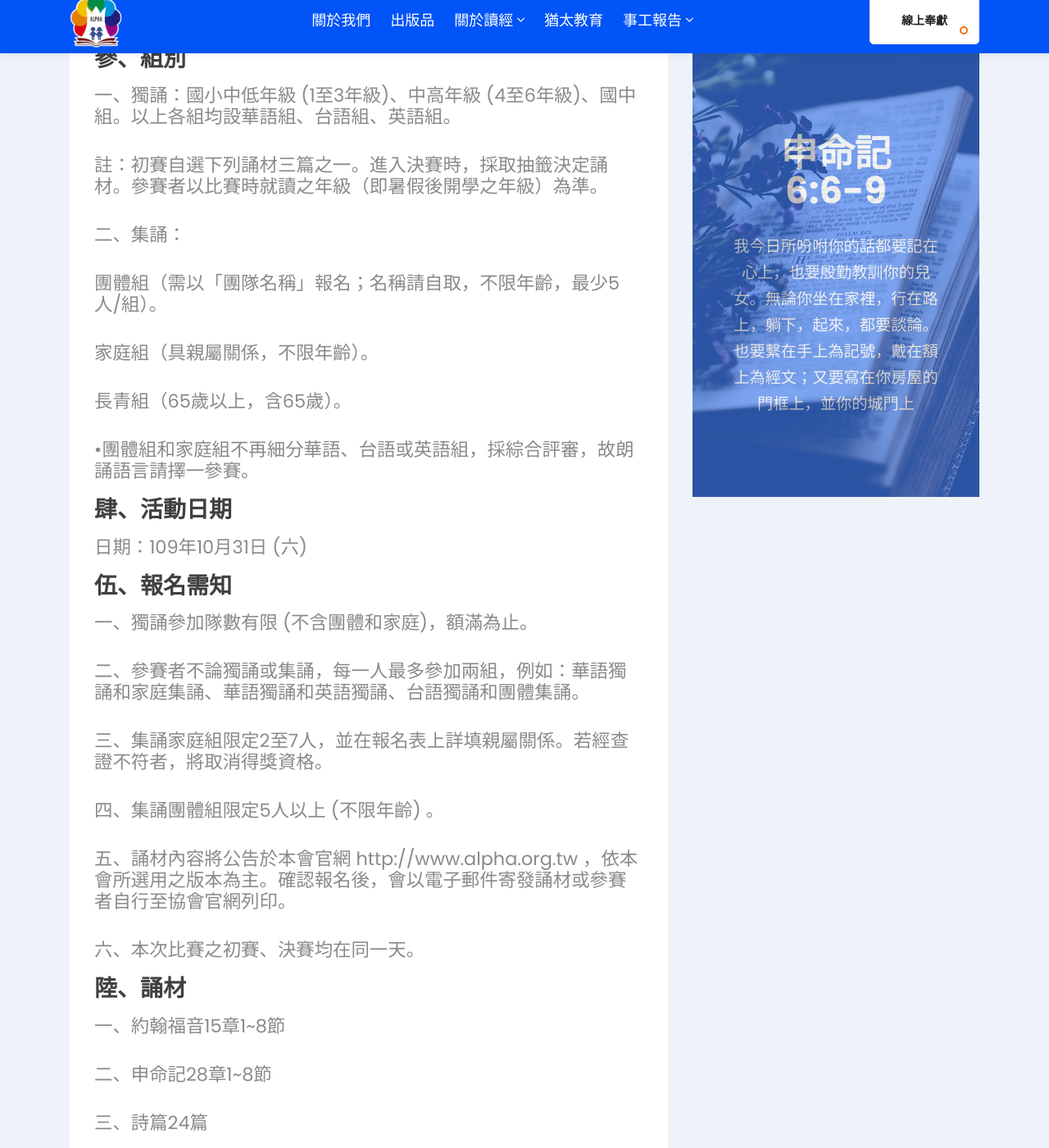
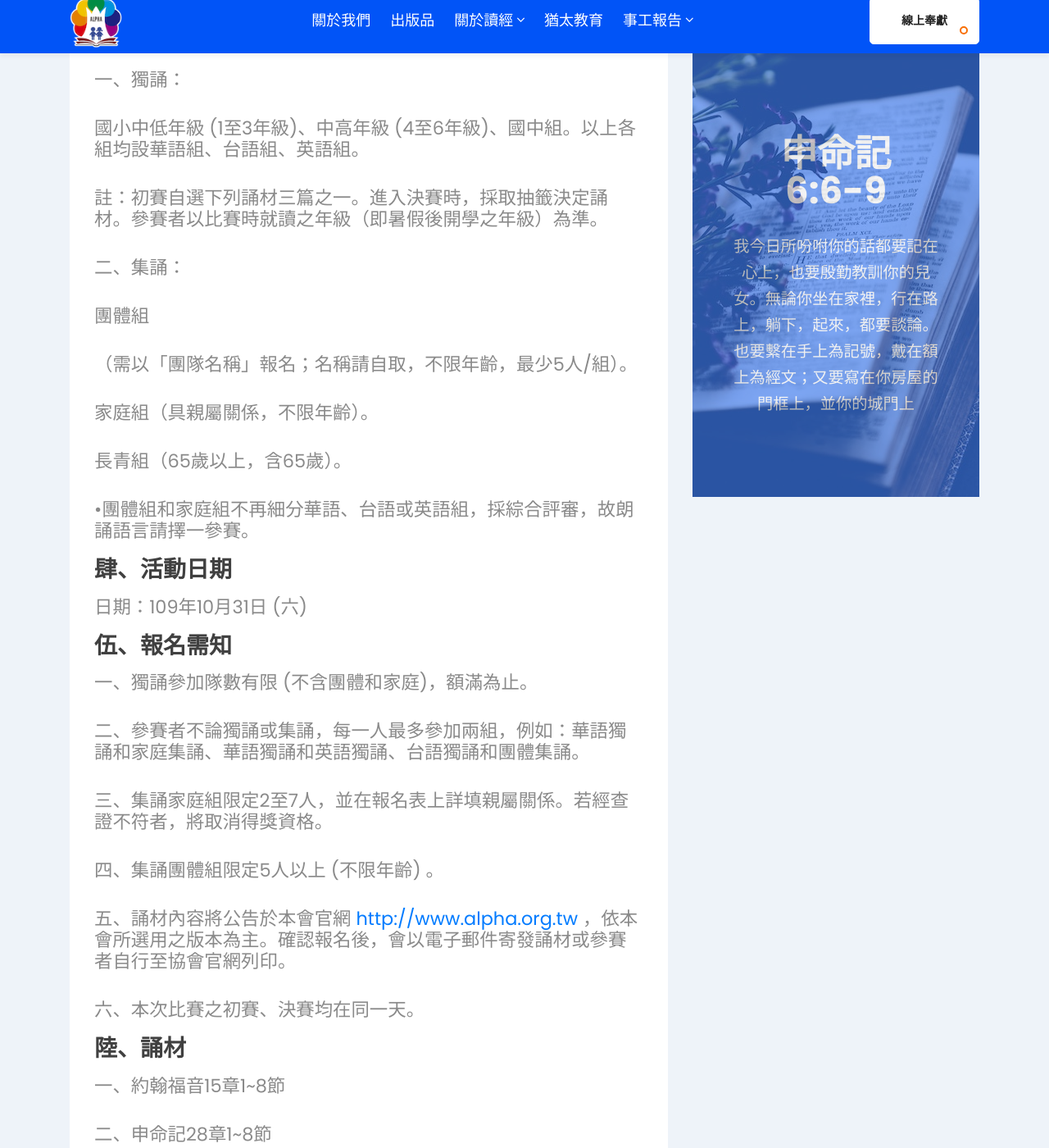
Before and after one commit to alpha6309/website, a Jekyll site: the page built from _posts/2020-08-07-2020年聖經朗誦比賽簡章.md, in a window 1280 px wide and 1400 px high, scrolled down 859 px. Shown: the whole window at 82% size. Built offline with Jekyll 4.4.1, drawn with Linux system fonts in a browser that asks for light colours; comment, search, counter and statistics services are not loaded.

Commit message:
Update 2020-08-07-2020年聖經朗誦比賽簡章.md

```diff
--- a/_posts/2020-08-07-2020年聖經朗誦比賽簡章.md
+++ b/_posts/2020-08-07-2020年聖經朗誦比賽簡章.md
@@ -8,7 +8,7 @@
 author: ""
 ---
 
-## 今年特別增加了「長青組」，歡迎65歲以上(含)之長者一同來參與噢 😊
+### 今年特別增加了「長青組」，歡迎65歲以上(含)之長者一同來參與噢 😊
 
 
 ### 壹、宗旨與目的
@@ -18,13 +18,17 @@
    台南市阿爾法兒童讀經協會
 
 ### 參、組別
-一、獨誦：國小中低年級 (1至3年級)、中高年級 (4至6年級)、國中組。以上各組均設華語組、台語組、英語組。
+一、獨誦：
+
+國小中低年級 (1至3年級)、中高年級 (4至6年級)、國中組。以上各組均設華語組、台語組、英語組。
 
 註：初賽自選下列誦材三篇之一。進入決賽時，採取抽籤決定誦材。參賽者以比賽時就讀之年級（即暑假後開學之年級）為準。
 
 二、集誦：
 
- 團體組（需以「團隊名稱」報名；名稱請自取，不限年齡，最少5人/組）。
+ 團體組
+
+（需以「團隊名稱」報名；名稱請自取，不限年齡，最少5人/組）。
 
  家庭組（具親屬關係，不限年齡）。
 
@@ -45,7 +49,7 @@
 
 四、集誦團體組限定5人以上 (不限年齡) 。
 
-五、誦材內容將公告於本會官網 http://www.alpha.org.tw ，依本會所選用之版本為主。確認報名後，會以電子郵件寄發誦材或參賽者自行至協會官網列印。
+五、誦材內容將公告於本會官網 [http://www.alpha.org.tw]() ，依本會所選用之版本為主。確認報名後，會以電子郵件寄發誦材或參賽者自行至協會官網列印。
 
 六、本次比賽之初賽、決賽均在同一天。
 
```
